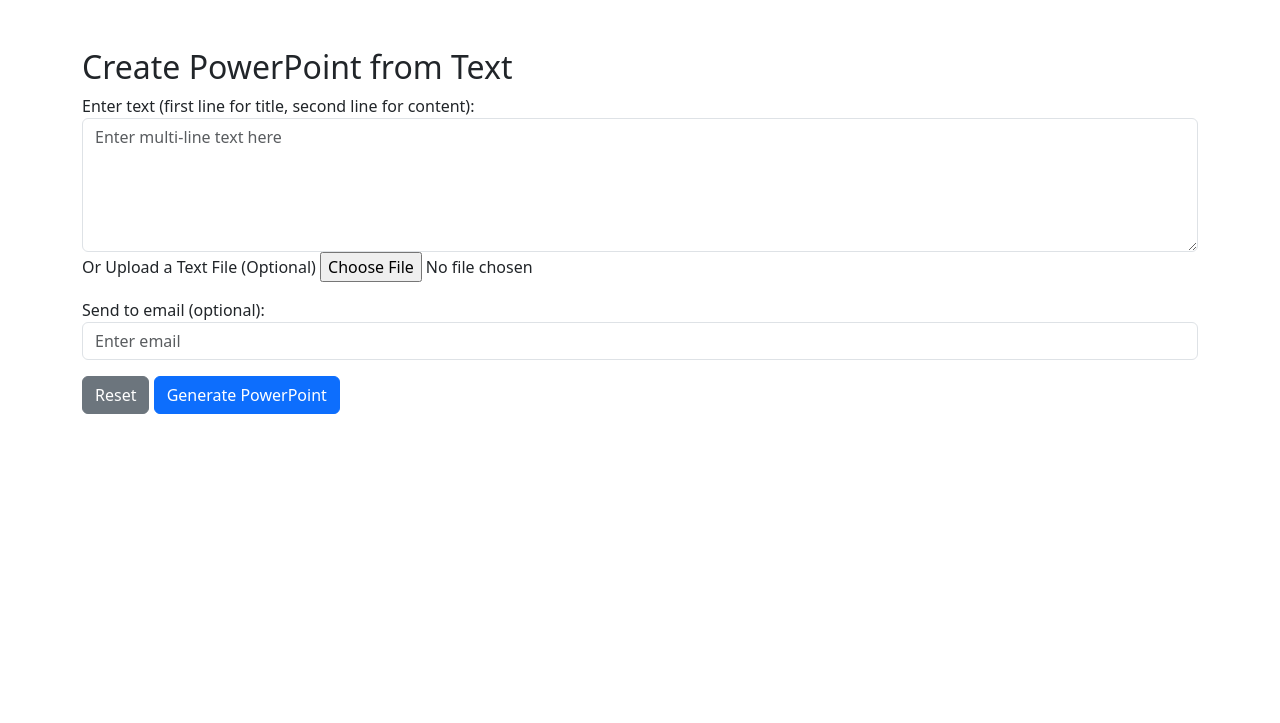
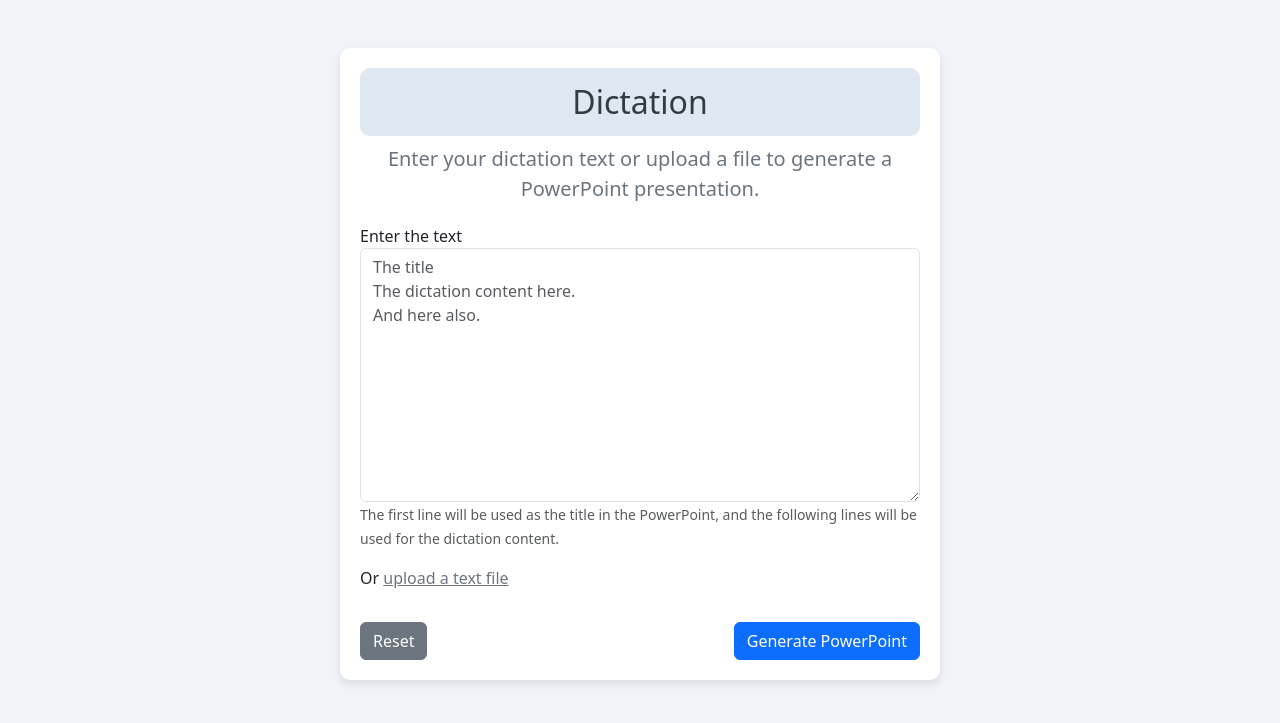
Before and after one commit to denuca/pptx-dictation.file.generator, a Flask app: page / in a window 1280 px wide. Shown: the top 723 px of the page. Run offline with Flask 3, Linux system fonts and the light colour scheme.

Commit message:
UI revamp.

```diff
--- a/app/templates/index.html
+++ b/app/templates/index.html
@@ -3,26 +3,80 @@
 <head>
     <meta charset="UTF-8">
     <meta name="viewport" content="width=device-width, initial-scale=1.0">
-    <title>Create PowerPoint</title>
+    <title>Dictation - Create PowerPoint</title>
     <link rel="stylesheet" href="https://cdn.jsdelivr.net/npm/bootstrap@5.3.0/dist/css/bootstrap.min.css">
+    <style>
+        body {
+            background-color: #f0f4f8; /* Light blue-grey background */
+        }
+        .form-container {
+            background-color: #ffffff; /* White form background */
+            padding: 20px;
+            border-radius: 10px;
+            box-shadow: 0 4px 8px rgba(0, 0, 0, 0.1);
+            margin-top: 30px;
+        }
+        .header-container {
+            max-width: 600px;
+            margin: 0 auto;
+            text-align: center;
+        }
+        h2 {
+            background-color: #dfe7f1; /* Light blue background */
+            color: #343a40; /* Dark text */
+            padding: 15px;
+            border-radius: 10px;
+        }
+        p.lead {
+            color: #6c757d; /* Light grey color for subheading */
+            margin-bottom: 20px;
+        }
+        .upload-link {
+            cursor: pointer;
+            color: #6c757d; /* Light grey color */
+            text-decoration: underline;
+        }
+        .upload-link.disabled {
+            color: grey;
+            pointer-events: none;
+            text-decoration: none;
+        }
+        #file_name {
+            margin-top: 10px;
+            font-size: 0.9em;
+            color: #6c757d; /* Light grey color */
+        }
+    </style>
     <script>
         function toggleInputs() {
             const textInput = document.getElementById('text_input');
             const fileInput = document.getElementById('file_input');
+            const uploadLink = document.getElementById('upload_link');
+            const fileNameDisplay = document.getElementById('file_name');
 
-            // Disable file input if text input is filled
+            // Disable file input and upload link if text input is filled
             if (textInput.value.trim() !== '') {
                 fileInput.disabled = true;
+                uploadLink.classList.add('disabled');
+                fileNameDisplay.textContent = ''; // Clear filename display if text is typed
             } else {
                 fileInput.disabled = false;
+                uploadLink.classList.remove('disabled');
             }
 
-            // Disable text input if file input is provided
+            // Disable text input if a file is uploaded
             if (fileInput.files.length > 0) {
                 textInput.disabled = true;
+                fileNameDisplay.textContent = `Selected file: ${fileInput.files[0].name}`; // Display the uploaded file name
             } else {
                 textInput.disabled = false;
+                fileNameDisplay.textContent = ''; // Clear filename display if no file is selected
             }
+        }
+
+        function triggerFileUpload() {
+            const fileInput = document.getElementById('file_input');
+            fileInput.click();
         }
 
         function closeAlert() {
@@ -31,11 +85,24 @@
                 alert.style.display = 'none';
             }
         }
+
+        document.querySelector('form').addEventListener('submit', function(e) {
+            const fileInput = document.getElementById('file_input');
+            if (fileInput.files.length > 0) {
+                console.log("File uploaded:", fileInput.files[0].name);
+            } else {
+                console.log("Text submitted:", document.getElementById('text_input').value);
+            }
+        });
     </script>
 </head>
 <body>
     <div class="container mt-5">
-        <h2>Create PowerPoint from Text</h2>
+        <div class="form-container mx-auto" style="max-width: 600px;">
+            <div class="header-container">
+                <h2>Dictation</h2>
+                <p class="lead">Enter your dictation text or upload a file to generate a PowerPoint presentation.</p>
+            </div>
 
             {% if message %}
             <div id="messageAlert" class="alert alert-{{ 'success' if result == 'success' else 'danger' }} alert-dismissible fade show" role="alert">
@@ -46,25 +113,35 @@
                 <button type="button" class="btn-close" aria-label="Close" onclick="closeAlert()"></button>
             </div>
             {% endif %}
+            <form method="POST" enctype="multipart/form-data">
+                <div class="form-group mb-3">
+                    <label for="text_input">Enter the text</label>
+                    <textarea class="form-control" id="text_input" name="text_input" rows="10"
+                     placeholder="The title
+The dictation content here.
+And here also." oninput="toggleInputs()"></textarea>
+                    <small id="text_input_help_block" class="form-text text-muted">
+                        The first line will be used as the title in the PowerPoint, and the following lines will be used for the dictation content.
+                    </small>
+                </div>
 
-        <form method="POST" enctype="multipart/form-data">
-            <div class="form-group">
-                <label for="text_input">Enter text (first line for title, second line for content):</label>
-                <textarea class="form-control" id="text_input" name="text_input" rows="5" placeholder="Enter multi-line text here" oninput="toggleInputs()"></textarea>
+                <div class="form-group mb-3">
+                    <label>Or <span id="upload_link" class="upload-link" onclick="triggerFileUpload()">upload a text file</span></label>
+                    <input type="file" class="d-none" id="file_input" name="file_input" accept=".txt" onchange="toggleInputs()">
+                    <div id="file_name"></div> <!-- Display for selected file name -->
                 </div>
-            <div class="form-group">
-                <label for="file_input">Or Upload a Text File (Optional)</label>
-                <input type="file" class="form-control-file" id="file_input" name="file_input" accept=".txt" onchange="toggleInputs()">
-            </div>
-            <div class="form-group mt-3">
+
+                <div class="form-group d-none">
                     <label for="email_input">Send to email (optional):</label>
                     <input type="email" class="form-control" id="email_input" name="email_input" placeholder="Enter email">
                 </div>
-            <div class="form-group">
-                <button type="reset" class="btn btn-secondary mt-3">Reset</button>
+
+                <div class="form-group d-flex justify-content-between">
+                    <button type="reset" class="btn btn-secondary mt-3" onclick="toggleInputs()">Reset</button>
                     <button type="submit" class="btn btn-primary mt-3">Generate PowerPoint</button>
                 </div>
             </form>
         </div>
+    </div>
 </body>
 </html>
--- a/styles.json
+++ b/styles.json
@@ -17,7 +17,7 @@
         "font_path": "fonts/comic.ttf",
         "font_name": "Comic Sans MS",
         "font_size": 20,
-        "font_color": [255, 255, 255],
+        "font_color": [0, 0, 0],
         "border_color": [0, 0, 250],
         "border_width": 1,
         "margin_left": 5,
@@ -32,7 +32,7 @@
         "font_color": [255, 0, 0]
     },
     "header": {
-        "text": "Header Text",
+        "text": "Dictation",
         "font_size": 10
     },
     "footer": {
```
Lines whose indentation alone changed are shown as unchanged.
